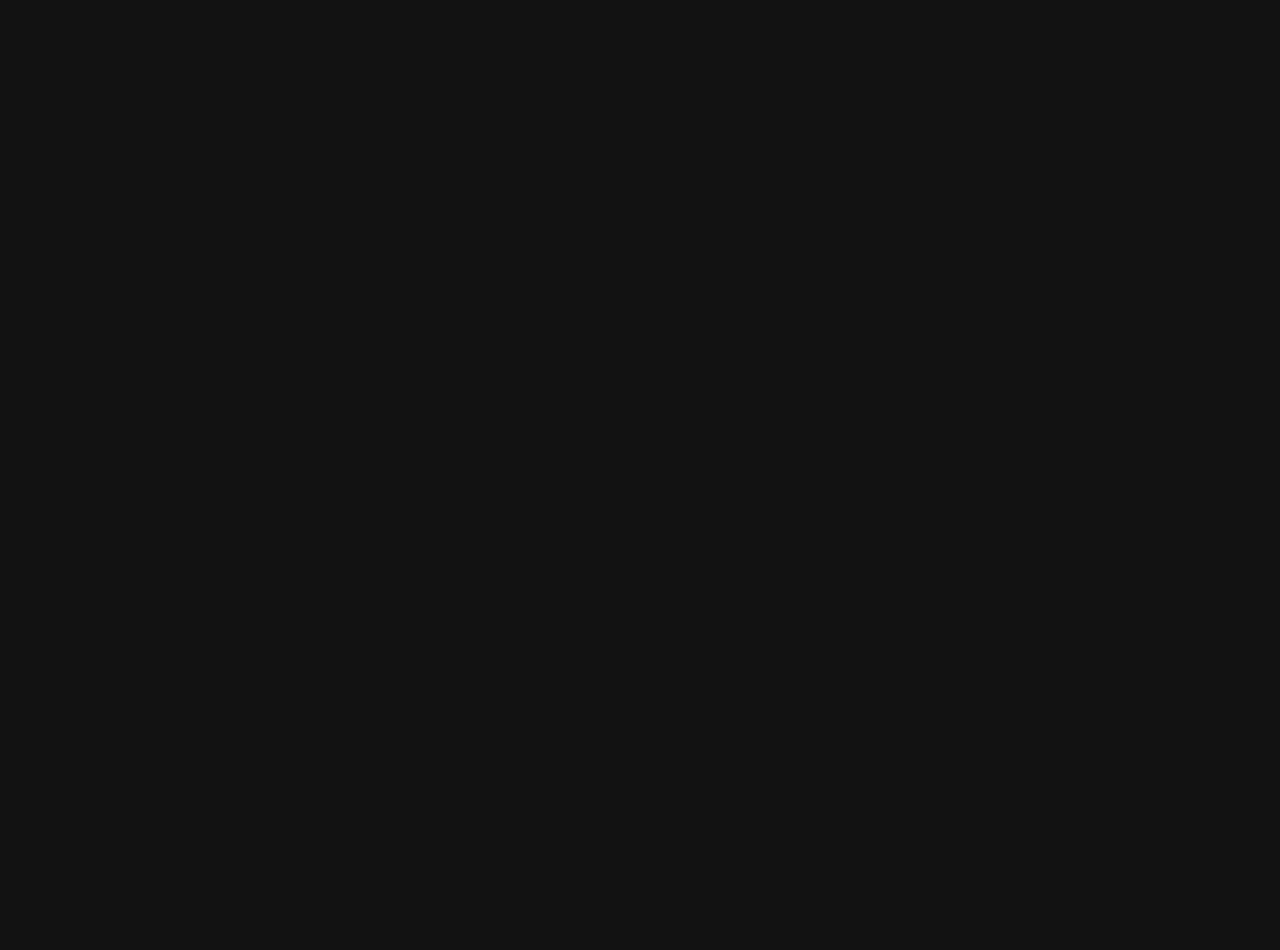
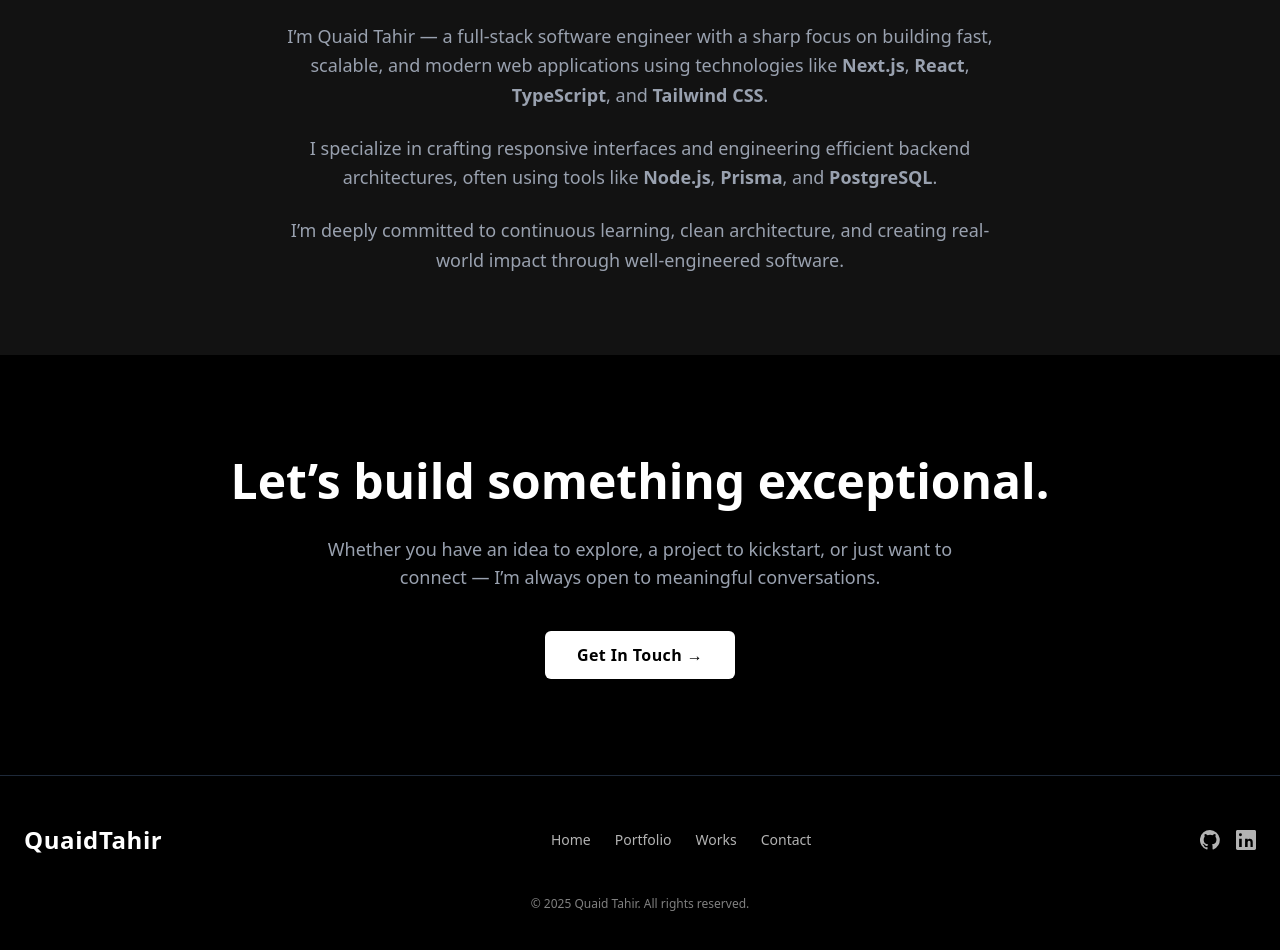
Before and after one commit to QuaidCodes/quaidtahir.com, a Next.js app: page / in a window 1280 px wide. Shown: the part 1000-1950 px from the top of the page. Before the commit the page ends 878 px from the top, so only its background shows below. Built offline with nearby package versions, Linux system fonts and the light colour scheme; a web font is replaced by a local one.

Commit message:
add about section

```diff
--- a/package.json
+++ b/package.json
@@ -21,6 +21,7 @@
     "next-themes": "^0.4.6",
     "react": "^19.1.0",
     "react-dom": "^19.1.0",
+    "recharts": "^3.0.0",
     "tailwind-merge": "^3.3.1",
     "zod": "^3.25.67"
   },
--- a/src/app/about/page.tsx
+++ b/src/app/about/page.tsx
@@ -1,9 +1,55 @@
+"use client";
+
+import { motion } from "framer-motion";
+
 export default function About() {
   return (
-    <section>
-      <h1 className="flex justify-ceneter items-center h-screen w-full  bg-red-500">
-        <p className="text-center w-full text-7xl">About</p>
-      </h1>
+    <section className="max-w-3xl mx-auto py-20 px-6 text-center space-y-6">
+      <motion.h2
+        initial={{ opacity: 0, y: 30 }}
+        whileInView={{ opacity: 1, y: 0 }}
+        transition={{ duration: 0.6, ease: "easeOut" }}
+        viewport={{ once: true }}
+        className="text-4xl font-bold tracking-tight"
+      >
+        About Me
+      </motion.h2>
+
+      <motion.p
+        initial={{ opacity: 0, y: 30 }}
+        whileInView={{ opacity: 1, y: 0 }}
+        transition={{ duration: 0.6, delay: 0.1, ease: "easeOut" }}
+        viewport={{ once: true }}
+        className="text-lg text-gray-400 leading-relaxed"
+      >
+        I’m Quaid Tahir — a full-stack software engineer with a sharp focus on
+        building fast, scalable, and modern web applications using technologies
+        like <strong>Next.js</strong>, <strong>React</strong>,{" "}
+        <strong>TypeScript</strong>, and <strong>Tailwind CSS</strong>.
+      </motion.p>
+
+      <motion.p
+        initial={{ opacity: 0, y: 30 }}
+        whileInView={{ opacity: 1, y: 0 }}
+        transition={{ duration: 0.6, delay: 0.2, ease: "easeOut" }}
+        viewport={{ once: true }}
+        className="text-lg text-gray-400 leading-relaxed"
+      >
+        I specialize in crafting responsive interfaces and engineering efficient
+        backend architectures, often using tools like <strong>Node.js</strong>,{" "}
+        <strong>Prisma</strong>, and <strong>PostgreSQL</strong>.
+      </motion.p>
+
+      <motion.p
+        initial={{ opacity: 0, y: 30 }}
+        whileInView={{ opacity: 1, y: 0 }}
+        transition={{ duration: 0.6, delay: 0.3, ease: "easeOut" }}
+        viewport={{ once: true }}
+        className="text-lg text-gray-400 leading-relaxed"
+      >
+        I’m deeply committed to continuous learning, clean architecture, and
+        creating real-world impact through well-engineered software.
+      </motion.p>
     </section>
   );
 }
--- a/src/app/globals.css
+++ b/src/app/globals.css
@@ -7,6 +7,25 @@ body,
   margin: 0;
   padding: 0;
 }
+
+@layer base {
+  :root {
+    --chart-1: oklch(0.646 0.222 41.116);
+    --chart-2: oklch(0.6 0.118 184.704);
+    --chart-3: oklch(0.398 0.07 227.392);
+    --chart-4: oklch(0.828 0.189 84.429);
+    --chart-5: oklch(0.769 0.188 70.08);
+  }
+
+  .dark {
+    --chart-1: oklch(0.488 0.243 264.376);
+    --chart-2: oklch(0.696 0.17 162.48);
+    --chart-3: oklch(0.769 0.188 70.08);
+    --chart-4: oklch(0.627 0.265 303.9);
+    --chart-5: oklch(0.645 0.246 16.439);
+  }
+}
+
 
 @theme {
   --color-black-100: #000319;
--- a/src/app/layout.tsx
+++ b/src/app/layout.tsx
@@ -2,6 +2,7 @@ import type { Metadata } from "next";
 import { ThemeProvider } from "@/components/theme-provider";
 
 import Header from "@/components/Header";
+import Footer from "@/components/Footer";
 
 import "./globals.css";
 
@@ -48,6 +49,7 @@ export default function RootLayout({
           <Header />
           {children}
         </ThemeProvider>
+        <Footer />
       </body>
     </html>
   );
--- a/src/app/page.tsx
+++ b/src/app/page.tsx
@@ -1,5 +1,7 @@
 import Hero from "@/components/Hero";
 import TechStackMarquee from "@/components/TechStackMarquee";
+import About from "./about/page";
+import CallToAction from "@/components/CallToAction";
 
 export default function Home() {
   // https://ui.aceternity.com/components/lamp-effect as loading for new pages?
@@ -31,6 +33,8 @@ export default function Home() {
     <main>
       <Hero />
       <TechStackMarquee />
+      <About />
+      <CallToAction />
     </main>
   );
 }
--- a/src/app/portfolio/page.tsx
+++ b/src/app/portfolio/page.tsx
@@ -58,6 +58,15 @@ export default function Portfolio() {
             aria-label="Visit GitHub profile"
           >
             github.com/QuaidCodes
+          </Link>
+          <span>|</span>
+          <Link
+            href="https://github.com/QuaidCodes"
+            target="_blank"
+            className="hover:text-white transition underline"
+            aria-label="Visit GitHub profile"
+          >
+            www.linkedin.com/in/quaidtahir
           </Link>
         </div>
       </motion.header>
@@ -220,9 +229,7 @@ export default function Portfolio() {
               Amazon Web Services - Amazon, Coursera (2020)
             </li>
 
-            <li className="font-semibold">
-              CompTIA Security+ (2025)
-            </li>
+            <li className="font-semibold">CompTIA Security+ (2025)</li>
           </ul>
         </motion.div>
       </section>
--- /dev/null
+++ b/src/components/CallToAction.tsx
@@ -0,0 +1,44 @@
+"use client"
+
+import Link from "next/link"
+import { motion } from "framer-motion"
+
+export default function CallToAction() {
+  return (
+    <section className="w-full bg-black text-white py-24 px-6">
+      <div className="max-w-5xl mx-auto text-center space-y-6">
+        <motion.h2
+          initial={{ opacity: 0, y: 20 }}
+          whileInView={{ opacity: 1, y: 0 }}
+          transition={{ duration: 0.6, ease: "easeOut" }}
+          viewport={{ once: true }}
+          className="text-4xl md:text-5xl font-bold leading-tight"
+        >
+          Let’s build something exceptional.
+        </motion.h2>
+        <motion.p
+          initial={{ opacity: 0, y: 20 }}
+          whileInView={{ opacity: 1, y: 0 }}
+          transition={{ duration: 0.6, delay: 0.1, ease: "easeOut" }}
+          viewport={{ once: true }}
+          className="text-lg text-gray-400 max-w-2xl mx-auto"
+        >
+          Whether you have an idea to explore, a project to kickstart, or just want to connect — I’m always open to meaningful conversations.
+        </motion.p>
+        <motion.div
+          initial={{ opacity: 0, y: 20 }}
+          whileInView={{ opacity: 1, y: 0 }}
+          transition={{ duration: 0.6, delay: 0.2, ease: "easeOut" }}
+          viewport={{ once: true }}
+        >
+          <Link
+            href="/contact"
+            className="inline-block mt-4 px-8 py-3 rounded-md bg-white text-black font-semibold tracking-wide hover:bg-gray-200 transition"
+          >
+            Get In Touch →
+          </Link>
+        </motion.div>
+      </div>
+    </section>
+  )
+}
--- a/src/components/Footer.tsx
+++ b/src/components/Footer.tsx
@@ -1,51 +1,62 @@
-<footer className="footer sm:footer-horizontal bg-neutral text-neutral-content items-center p-4">
-  <aside className="grid-flow-col items-center">
-    <svg
-      width="36"
-      height="36"
-      viewBox="0 0 24 24"
-      xmlns="http://www.w3.org/2000/svg"
-      fillRule="evenodd"
-      clipRule="evenodd"
-      className="fill-current"
+"use client";
+
+import Link from "next/link";
+
+const navItems = [
+  { href: "/", label: "Home" },
+  { href: "/portfolio", label: "Portfolio" },
+  { href: "/works", label: "Works" },
+  { href: "/contact", label: "Contact" },
+];
+
+export default function Footer() {
+  return (
+    <footer className="bg-black text-white px-6 py-12 border-t border-gray-800">
+      <div className="max-w-7xl mx-auto flex flex-col md:flex-row justify-between items-center gap-8">
+        <div className="text-2xl font-bold tracking-wide">QuaidTahir</div>
+
+        <div className="flex gap-6 text-sm font-medium">
+          {navItems.map(({ href, label }) => (
+            <Link
+              key={href}
+              href={href}
+              className="text-white/70 hover:text-white transition"
             >
-      <path d="M22.672 15.226l-2.432.811.841 2.515c.33 1.019-.209 2.127-1.23 2.456-1.15.325-2.148-.321-2.463-1.226l-.84-2.518-5.013 1.677.84 2.517c.391 1.203-.434 2.542-1.831 2.542-.88 0-1.601-.564-1.86-1.314l-.842-2.516-2.431.809c-1.135.328-2.145-.317-2.463-1.229-.329-1.018.211-2.127 1.231-2.456l2.432-.809-1.621-4.823-2.432.808c-1.355.384-2.558-.59-2.558-1.839 0-.817.509-1.582 1.327-1.846l2.433-.809-.842-2.515c-.33-1.02.211-2.129 1.232-2.458 1.02-.329 2.13.209 2.461 1.229l.842 2.515 5.011-1.677-.839-2.517c-.403-1.238.484-2.553 1.843-2.553.819 0 1.585.509 1.85 1.326l.841 2.517 2.431-.81c1.02-.33 2.131.211 2.461 1.229.332 1.018-.21 2.126-1.23 2.456l-2.433.809 1.622 4.823 2.433-.809c1.242-.401 2.557.484 2.557 1.838 0 .819-.51 1.583-1.328 1.847m-8.992-6.428l-5.01 1.675 1.619 4.828 5.011-1.674-1.62-4.829z"></path>
-    </svg>
-    <p>Copyright © {new Date().getFullYear()} - All right reserved</p>
-  </aside>
-  <nav className="grid-flow-col gap-4 md:place-self-center md:justify-self-end">
-    <a>
-      <svg
-        xmlns="http://www.w3.org/2000/svg"
-        width="24"
-        height="24"
-        viewBox="0 0 24 24"
-        className="fill-current"
+              {label}
+            </Link>
+          ))}
+        </div>
+
+        <div className="flex gap-4">
+          <a
+            href="https://github.com/quaidcodes"
+            target="_blank"
+            rel="noopener noreferrer"
+            className="hover:text-white text-white/70 transition"
+            aria-label="GitHub"
           >
-        <path d="M24 4.557c-.883.392-1.832.656-2.828.775 1.017-.609 1.798-1.574 2.165-2.724-.951.564-2.005.974-3.127 1.195-.897-.957-2.178-1.555-3.594-1.555-3.179 0-5.515 2.966-4.797 6.045-4.091-.205-7.719-2.165-10.148-5.144-1.29 2.213-.669 5.108 1.523 6.574-.806-.026-1.566-.247-2.229-.616-.054 2.281 1.581 4.415 3.949 4.89-.693.188-1.452.232-2.224.084.626 1.956 2.444 3.379 4.6 3.419-2.07 1.623-4.678 2.348-7.29 2.04 2.179 1.397 4.768 2.212 7.548 2.212 9.142 0 14.307-7.721 13.995-14.646.962-.695 1.797-1.562 2.457-2.549z"></path>
+            <svg className="w-5 h-5 fill-current" viewBox="0 0 24 24">
+              <path d="M12 0a12 12 0 00-3.79 23.4c.6.11.82-.26.82-.58v-2.16c-3.34.73-4.04-1.61-4.04-1.61-.55-1.39-1.34-1.76-1.34-1.76-1.1-.75.08-.74.08-.74 1.22.09 1.86 1.25 1.86 1.25 1.08 1.85 2.83 1.32 3.52 1.01.11-.78.42-1.32.76-1.62-2.66-.3-5.46-1.33-5.46-5.93 0-1.31.47-2.38 1.24-3.22-.12-.3-.54-1.5.12-3.12 0 0 1-.32 3.3 1.23a11.4 11.4 0 016 0c2.3-1.55 3.3-1.23 3.3-1.23.66 1.62.24 2.82.12 3.12.77.84 1.24 1.91 1.24 3.22 0 4.61-2.8 5.62-5.48 5.91.43.37.81 1.1.81 2.22v3.3c0 .32.22.69.83.57A12 12 0 0012 0z" />
             </svg>
           </a>
-    <a>
-      <svg
-        xmlns="http://www.w3.org/2000/svg"
-        width="24"
-        height="24"
-        viewBox="0 0 24 24"
-        className="fill-current"
+
+          <a
+            href="https://linkedin.com/in/quaidtahir"
+            target="_blank"
+            rel="noopener noreferrer"
+            className="hover:text-white text-white/70 transition"
+            aria-label="LinkedIn"
           >
-        <path d="M19.615 3.184c-3.604-.246-11.631-.245-15.23 0-3.897.266-4.356 2.62-4.385 8.816.029 6.185.484 8.549 4.385 8.816 3.6.245 11.626.246 15.23 0 3.897-.266 4.356-2.62 4.385-8.816-.029-6.185-.484-8.549-4.385-8.816zm-10.615 12.816v-8l8 3.993-8 4.007z"></path>
+            <svg className="w-5 h-5 fill-current" viewBox="0 0 24 24">
+              <path d="M20.45 20.45H17.4v-5.4c0-1.29-.47-2.17-1.65-2.17-.9 0-1.43.61-1.67 1.2-.09.22-.11.53-.11.84v5.53h-3.05s.04-8.97 0-9.91h3.05v1.4c.4-.62 1.1-1.5 2.68-1.5 1.96 0 3.43 1.28 3.43 4.02v6.99zM5.34 7.43a1.78 1.78 0 110-3.56 1.78 1.78 0 010 3.56zM6.92 20.45H3.75v-9.91h3.17v9.91zM22.22 0H1.78C.8 0 0 .78 0 1.75v20.5C0 23.22.78 24 1.78 24h20.45c.97 0 1.77-.78 1.77-1.75V1.75C24 .78 23.2 0 22.22 0z" />
             </svg>
           </a>
-    <a>
-      <svg
-        xmlns="http://www.w3.org/2000/svg"
-        width="24"
-        height="24"
-        viewBox="0 0 24 24"
-        className="fill-current"
-      >
-        <path d="M9 8h-3v4h3v12h5v-12h3.642l.358-4h-4v-1.667c0-.955.192-1.333 1.115-1.333h2.885v-5h-3.808c-3.596 0-5.192 1.583-5.192 4.615v3.385z"></path>
-      </svg>
-    </a>
-  </nav>
-</footer>;
+        </div>
+      </div>
+
+      <div className="mt-10 text-center text-xs text-white/50">
+        &copy; {new Date().getFullYear()} Quaid Tahir. All rights reserved.
+      </div>
+    </footer>
+  );
+}
```
Also changed, not shown: 1 other file (tests, documents, lock files or other folders). Lines whose indentation alone changed are shown as unchanged.
